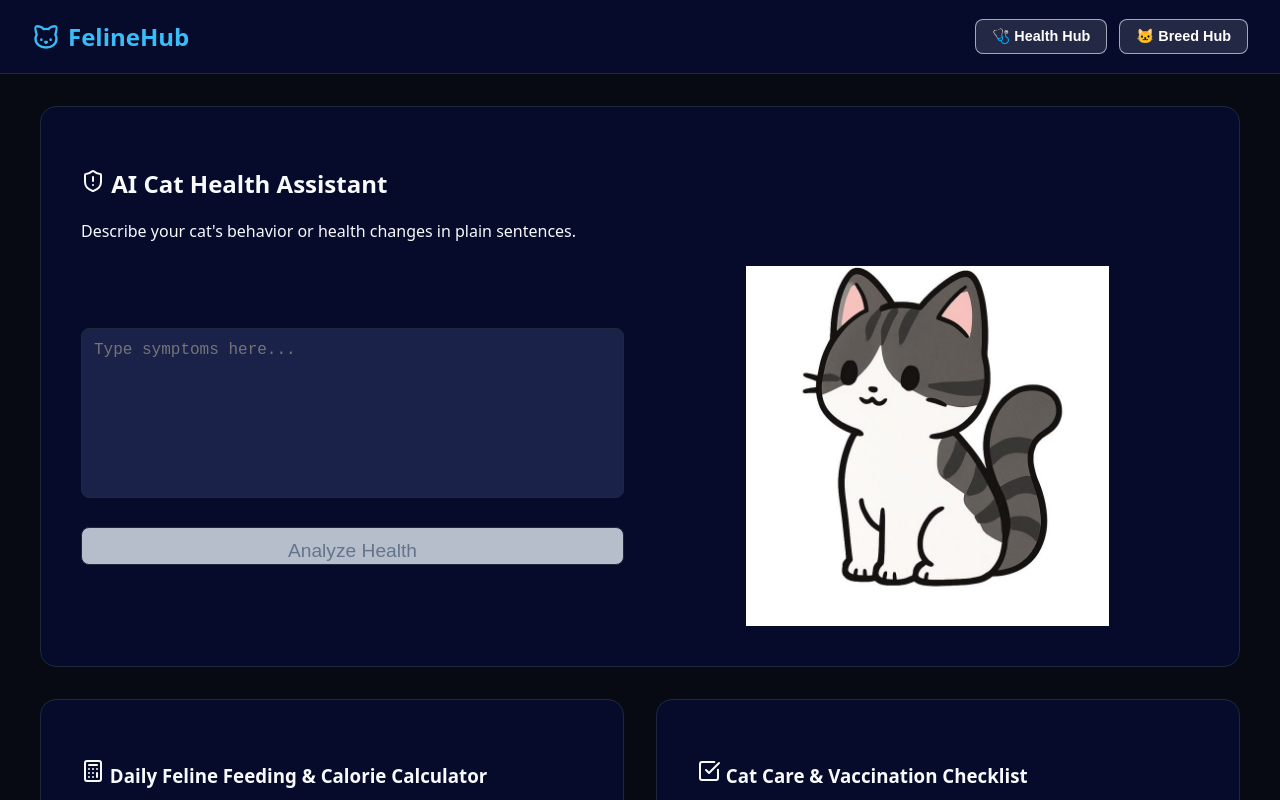
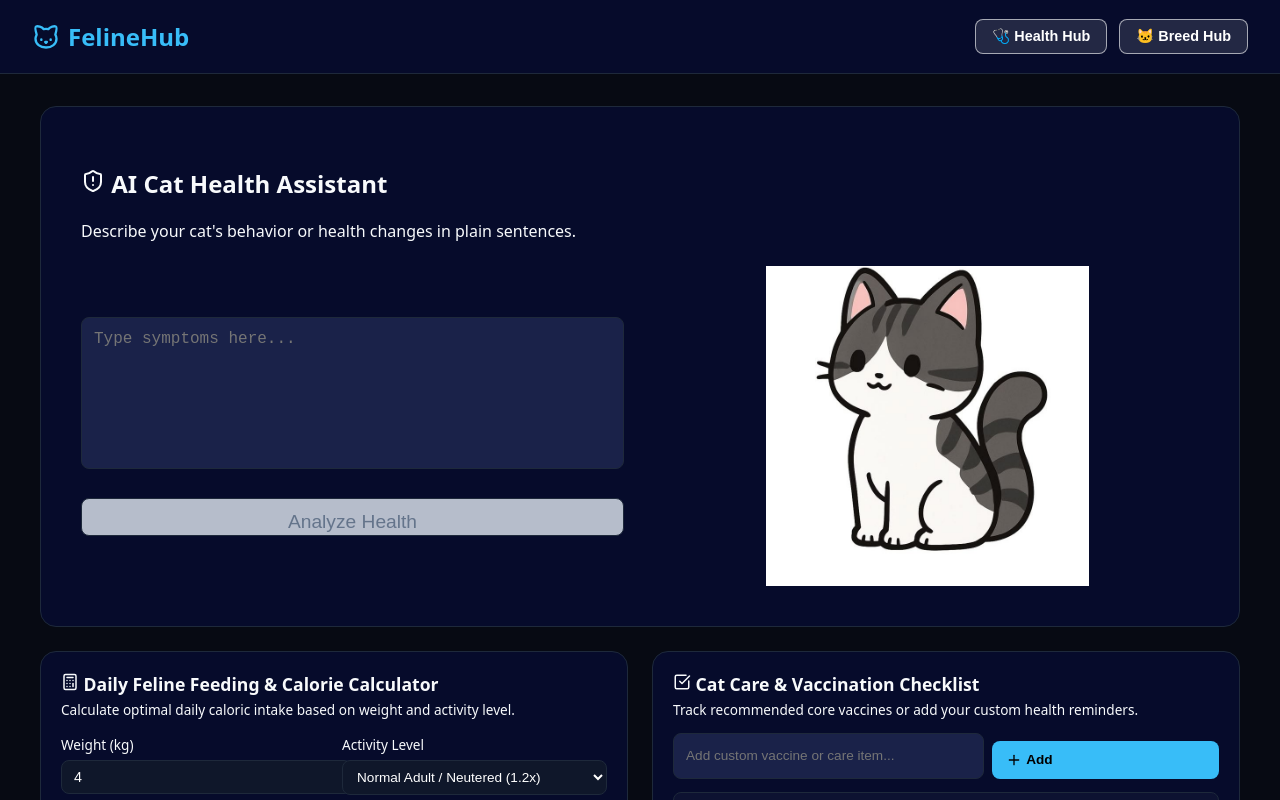
Before and after one commit to ankita25-06/Felinehub, a React (Vite) app in the folder frontend/: page / in a window 1280 px wide. Both pictures are taken after a click on the button "Explore Health Hub". Shown: the top 800 px of the page. Built offline with nearby package versions, Linux system fonts and the light colour scheme; no server answers.

Commit message:
Replace weight slider with number input box and compact bottom section card sizes

```diff
--- a/frontend/src/HealthHub.jsx
+++ b/frontend/src/HealthHub.jsx
@@ -27,10 +27,10 @@ export default function HealthHub({ backendUrl }) {
     return () => clearInterval(timer);
   }, []);
 
-  // Calorie Calculator State
+  // Calorie Calculator State (Number Input)
   const [weight, setWeight] = useState(4);
   const [activity, setActivity] = useState(1.2);
-  const dailyCalories = Math.round(70 * Math.pow(weight, 0.75) * activity);
+  const dailyCalories = Math.round(70 * Math.pow(weight || 0, 0.75) * activity);
 
   // Interactive Checklist State
   const [checklist, setChecklist] = useState([
@@ -110,7 +110,7 @@ export default function HealthHub({ backendUrl }) {
                 }
               }}
               placeholder="Type symptoms here..."
-              rows={8}
+              rows={7}
               style={{ width: '100%', background: 'rgba(147, 161, 243, 0.15)', border: '1px solid #1e293b', padding: '12px', borderRadius: '8px', color: '#fff', marginBottom: '1rem', resize: 'none' }}
             />
             <button type="submit" className="button" disabled={loadingDiagnosis} style={{ width: '100%' }}>
@@ -119,7 +119,7 @@ export default function HealthHub({ backendUrl }) {
           </form>
 
           {/* RIGHT: Pure Image Carousel */}
-          <div style={{ display: 'flex', alignItems: 'center', justifyContent: 'center', width: '100%', height: '360px' }}>
+          <div style={{ display: 'flex', alignItems: 'center', justifyContent: 'center', width: '100%', height: '320px' }}>
             <img
               src={rotatingImages[currentImageIndex]}
               alt="Cat slide"
@@ -147,34 +147,35 @@ export default function HealthHub({ backendUrl }) {
         )}
       </section>
 
-      {/* BOTTOM SECTION: Matched Box Heights */}
-      <div style={{ display: 'grid', gridTemplateColumns: 'repeat(auto-fit, minmax(320px, 1fr))', gap: '2rem', marginTop: '2rem', alignItems: 'stretch' }}>
+      {/* BOTTOM SECTION: Compact Cards */}
+      <div style={{ display: 'grid', gridTemplateColumns: 'repeat(auto-fit, minmax(300px, 1fr))', gap: '1.5rem', marginTop: '1.5rem', alignItems: 'stretch' }}>
 
-        {/* Calorie Calculator */}
-        <section className="card-panel" style={{ margin: 0, display: 'flex', flexDirection: 'column', justifyContent: 'space-between', height: '100%' }}>
+        {/* Compact Calorie Calculator with Weight Input Box */}
+        <section className="card-panel" style={{ margin: 0, padding: '1.25rem', display: 'flex', flexDirection: 'column', justifyContent: 'space-between' }}>
           <div>
-            <h3><Calculator className="title-icon" /> Daily Feline Feeding & Calorie Calculator</h3>
-            <p className="subtitle">Calculate optimal daily caloric intake based on weight and activity level.</p>
+            <h3 style={{ fontSize: '1.1rem', margin: 0 }}><Calculator className="title-icon" size={18} /> Daily Feline Feeding & Calorie Calculator</h3>
+            <p className="subtitle" style={{ fontSize: '0.85rem', marginTop: '4px' }}>Calculate optimal daily caloric intake based on weight and activity level.</p>
 
-            <div style={{ display: 'grid', gridTemplateColumns: '1fr 1fr', gap: '1.5rem', marginTop: '1.5rem' }}>
+            <div style={{ display: 'grid', gridTemplateColumns: '1fr 1fr', gap: '1rem', marginTop: '1rem' }}>
               <div>
-                <label style={{ display: 'block', marginBottom: '8px', fontWeight: 500 }}>Cat's Weight: {weight} kg</label>
+                <label style={{ display: 'block', marginBottom: '6px', fontSize: '0.85rem', fontWeight: 500 }}>Weight (kg)</label>
                 <input
-                  type="range"
-                  min="1"
-                  max="10"
-                  step="0.5"
+                  type="number"
+                  min="0.5"
+                  max="20"
+                  step="0.1"
                   value={weight}
-                  onChange={(e) => setWeight(parseFloat(e.target.value))}
-                  style={{ width: '100%', accentColor: 'var(--accent)' }}
+                  onChange={(e) => setWeight(parseFloat(e.target.value) || '')}
+                  placeholder="e.g. 4.5"
+                  style={{ width: '100%', padding: '8px 12px', background: '#0f172a', color: '#fff', borderRadius: '8px', border: '1px solid #1e293b', fontSize: '0.9rem' }}
                 />
               </div>
               <div>
-                <label style={{ display: 'block', marginBottom: '8px', fontWeight: 500 }}>Activity Level</label>
+                <label style={{ display: 'block', marginBottom: '6px', fontSize: '0.85rem', fontWeight: 500 }}>Activity Level</label>
                 <select
                   value={activity}
                   onChange={(e) => setActivity(parseFloat(e.target.value))}
-                  style={{ width: '100%', padding: '10px', background: '#0f172a', color: '#fff', borderRadius: '8px', border: '1px solid #1e293b' }}
+                  style={{ width: '100%', padding: '8px 10px', background: '#0f172a', color: '#fff', borderRadius: '8px', border: '1px solid #1e293b', fontSize: '0.85rem' }}
                 >
                   <option value={1.0}>Inactive / Senior (1.0x)</option>
                   <option value={1.2}>Normal Adult / Neutered (1.2x)</option>
@@ -185,44 +186,44 @@ export default function HealthHub({ backendUrl }) {
             </div>
           </div>
 
-          <div style={{ marginTop: '1.5rem', padding: '1.2rem', background: 'rgba(56, 189, 248, 0.1)', borderRadius: '10px', border: '1px solid var(--accent)' }}>
-            <h4 style={{ color: 'var(--accent)', margin: 0, fontSize: '1.05rem' }}>Recommended Daily Energy: <strong>{dailyCalories} kcal / day</strong></h4>
-            <p style={{ fontSize: '0.85rem', color: '#94a3b8', margin: '4px 0 0 0' }}>Split into 2-3 meals daily according to vet recommendations.</p>
+          <div style={{ marginTop: '1rem', padding: '0.85rem 1rem', background: 'rgba(56, 189, 248, 0.1)', borderRadius: '8px', border: '1px solid var(--accent)' }}>
+            <h4 style={{ color: 'var(--accent)', margin: 0, fontSize: '0.95rem' }}>Recommended Daily Energy: <strong>{dailyCalories} kcal / day</strong></h4>
+            <p style={{ fontSize: '0.78rem', color: '#94a3b8', margin: '2px 0 0 0' }}>Split into 2-3 meals daily according to vet recommendations.</p>
           </div>
         </section>
 
-        {/* Dynamic Care & Vaccination Tracker */}
-        <section className="card-panel" style={{ margin: 0, display: 'flex', flexDirection: 'column', justifyContent: 'space-between', height: '100%' }}>
+        {/* Compact Care & Vaccination Checklist */}
+        <section className="card-panel" style={{ margin: 0, padding: '1.25rem', display: 'flex', flexDirection: 'column', justifyContent: 'space-between' }}>
           <div>
-            <h3><CheckSquare className="title-icon" /> Cat Care & Vaccination Checklist</h3>
-            <p className="subtitle">Track recommended core vaccines or add your custom health reminders.</p>
+            <h3 style={{ fontSize: '1.1rem', margin: 0 }}><CheckSquare className="title-icon" size={18} /> Cat Care & Vaccination Checklist</h3>
+            <p className="subtitle" style={{ fontSize: '0.85rem', marginTop: '4px' }}>Track recommended core vaccines or add your custom health reminders.</p>
 
             {/* Add Custom Task Form */}
-            <form onSubmit={handleAddTask} style={{ display: 'flex', gap: '10px', marginTop: '1.2rem' }}>
+            <form onSubmit={handleAddTask} style={{ display: 'flex', gap: '8px', marginTop: '0.85rem' }}>
               <input
                 type="text"
                 value={newTaskInput}
                 onChange={(e) => setNewTaskInput(e.target.value)}
                 placeholder="Add custom vaccine or care item..."
-                style={{ flex: 1, padding: '10px 14px', background: 'rgba(147, 161, 243, 0.15)', border: '1px solid #1e293b', borderRadius: '8px', color: '#fff' }}
+                style={{ flex: 1, padding: '8px 12px', background: 'rgba(147, 161, 243, 0.15)', border: '1px solid #1e293b', borderRadius: '8px', color: '#fff', fontSize: '0.85rem' }}
               />
               <button
                 type="submit"
                 className="button"
-                style={{ display: 'flex', alignItems: 'center', gap: '6px', padding: '10px 16px', background: 'var(--accent)', color: '#000', fontWeight: 600, border: 'none', borderRadius: '8px', cursor: 'pointer' }}
+                style={{ display: 'flex', alignItems: 'center', gap: '4px', padding: '8px 14px', background: 'var(--accent)', color: '#000', fontWeight: 600, border: 'none', borderRadius: '8px', cursor: 'pointer', fontSize: '0.85rem' }}
               >
-                <Plus size={18} /> Add
+                <Plus size={16} /> Add
               </button>
             </form>
 
-            {/* List with Styled Slim Scrollbar */}
+            {/* Compact List with Styled Slim Scrollbar */}
             <div
               style={{
                 display: 'flex',
                 flexDirection: 'column',
-                gap: '10px',
-                marginTop: '1.2rem',
-                maxHeight: '260px',
+                gap: '8px',
+                marginTop: '0.85rem',
+                maxHeight: '180px',
                 overflowY: 'auto',
                 scrollbarWidth: 'thin',
                 scrollbarColor: '#334155 transparent'
@@ -235,20 +236,20 @@ export default function HealthHub({ backendUrl }) {
                     display: 'flex',
                     alignItems: 'center',
                     justifyContent: 'space-between',
-                    padding: '12px 16px',
+                    padding: '8px 12px',
                     background: 'rgba(255, 255, 255, 0.03)',
-                    borderRadius: '10px',
+                    borderRadius: '8px',
                     border: '1px solid #1e293b',
                     transition: 'all 0.2s ease'
                   }}
                 >
                   <div
                     onClick={() => toggleCheck(item.id)}
-                    style={{ display: 'flex', alignItems: 'center', gap: '12px', cursor: 'pointer', flex: 1 }}
+                    style={{ display: 'flex', alignItems: 'center', gap: '10px', cursor: 'pointer', flex: 1 }}
                   >
-                    <input type="checkbox" checked={item.done} readOnly style={{ cursor: 'pointer', width: '18px', height: '18px' }} />
+                    <input type="checkbox" checked={item.done} readOnly style={{ cursor: 'pointer', width: '16px', height: '16px' }} />
                     <span style={{
-                      fontSize: '0.95rem',
+                      fontSize: '0.85rem',
                       textDecoration: item.done ? 'line-through' : 'none',
                       opacity: item.done ? 0.6 : 1
                     }}>
@@ -258,10 +259,10 @@ export default function HealthHub({ backendUrl }) {
 
                   <button
                     onClick={() => deleteTask(item.id)}
-                    style={{ background: 'transparent', border: 'none', color: '#ef4444', cursor: 'pointer', padding: '4px', opacity: 0.7 }}
+                    style={{ background: 'transparent', border: 'none', color: '#ef4444', cursor: 'pointer', padding: '2px', opacity: 0.7 }}
                     title="Remove item"
                   >
-                    <Trash2 size={16} />
+                    <Trash2 size={15} />
                   </button>
                 </div>
               ))}
```
